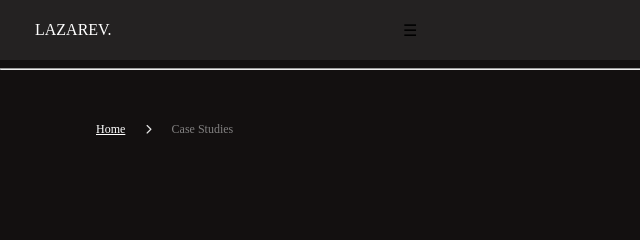
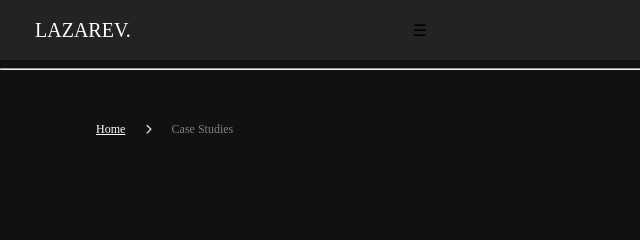
Before and after one commit to Taimoor-Khan-07/Lazarev-Agency, a plain HTML site: page cases.html in a window 1280 px wide. Shown: the top 240 px of the page, 0-640 px from the left. Drawn offline with Linux system fonts and the light colour scheme.

Commit message:
final changes

```diff
--- a/cases.css
+++ b/cases.css
@@ -27,9 +27,10 @@ body {
     top: 0;
     padding: 0 20px;
 }
-#navbar h1 {
+#navbar .logo {
     color: white;
     margin: 0;
+    font-size: 20px;
 }
 #navbar ul {
     display: flex;
@@ -48,6 +49,10 @@ body {
 }
 #navbar a:hover {
     background-color: #0DA34E;
+}
+#navbar a.logo:hover{
+    background-color: transparent;
+    text-decoration: none;
 }
 
 
--- a/cases.html
+++ b/cases.html
@@ -10,7 +10,7 @@
 <body>
     <div id="main">
         <nav id="navbar">
-            <a href="http://127.0.0.1:5500/Lazarev-Agency/index.html">LAZAREV.</a>
+            <a href="http://127.0.0.1:5500/Lazarev-Agency/index.html" class="logo">LAZAREV.</a>
             <div class="menu-toggle" onclick="toggleMenu()">☰</div>
             <ul>
                 <li><a href="http://127.0.0.1:5500/Lazarev-Agency/cases.html">Cases</a></li>
--- a/news.css
+++ b/news.css
@@ -30,9 +30,10 @@ html, body {
     top: 0;
     padding: 0 20px;
 }
-#navbar h1 {
+#navbar .logo {
     color: white;
     margin: 0;
+    font-size: 20px;
 }
 #navbar ul {
     display: flex;
@@ -51,6 +52,10 @@ html, body {
 }
 #navbar a:hover {
     background-color: #0DA34E;
+}
+#navbar a.logo:hover{
+    background-color: transparent;
+    text-decoration: none;
 }
 .h {
     background-color: #0DA34E;
--- a/style.css
+++ b/style.css
@@ -32,9 +32,10 @@ body {
     top: 0;
     padding: 0 20px;
 }
-#navbar a {
+#navbar .logo {
     color: white;
     margin: 0;
+    font-size: 20px;
 }
 #navbar ul {
     display: flex;
@@ -53,6 +54,10 @@ body {
 }
 #navbar a:hover {
     background-color: #0DA34E;
+}
+#navbar a.logo:hover{
+    background-color: transparent;
+    text-decoration: none;
 }
 .h {
     background-color: #0DA34E;
```
Also changed, not shown: index.html (+1 -1 lines), news.html (+1 -1 lines).
